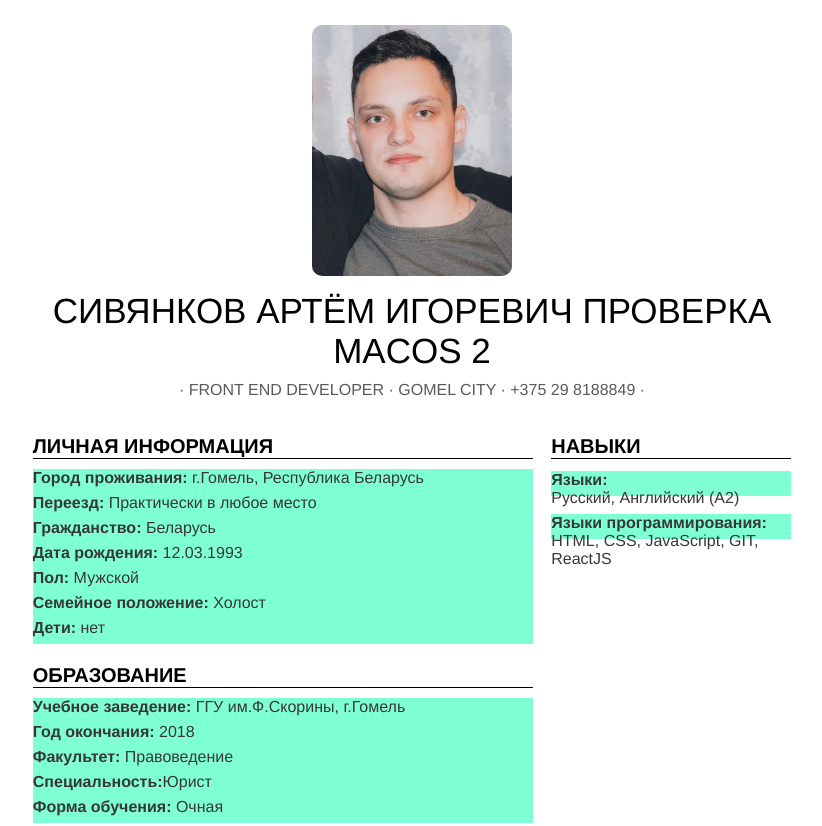
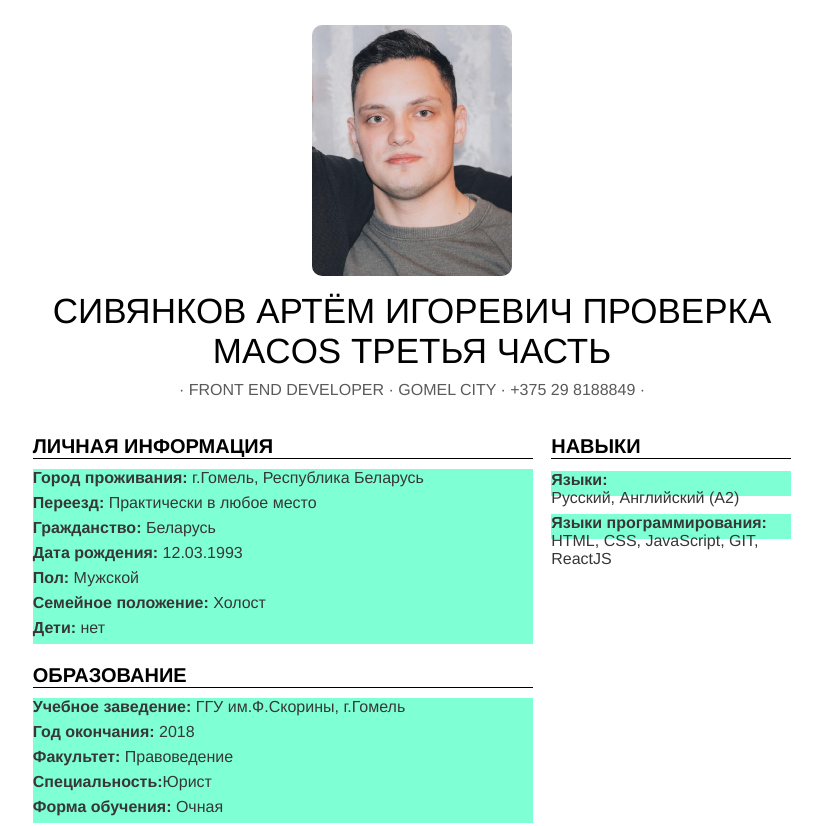
Before and after one commit to sivyankof/CV_Artem, a plain HTML site: page index.html in a window 1280 px wide. Shown: the top 826 px of the page, without its empty margins (228-1050 px from the left). Drawn offline with Linux system fonts and the light colour scheme.

Commit message:
проверка

```diff
--- a/index.html
+++ b/index.html
@@ -9,7 +9,7 @@
   <body>
       <div class="main">
         <img class="my_photo" src="./assets/images/myPhoto.jpg" alt="Должна была появиться моя фотография">
-        <p class="my_name">Сивянков Артём Игоревич Проверка MacOS 2</p>
+        <p class="my_name">Сивянков Артём Игоревич Проверка MacOS третья часть</p>
         <p class="short"> · Front End Developer · Gomel City · +375 29 8188849 ·</p>
          <div class="wrapper">
         <div class="flex_container">
```
